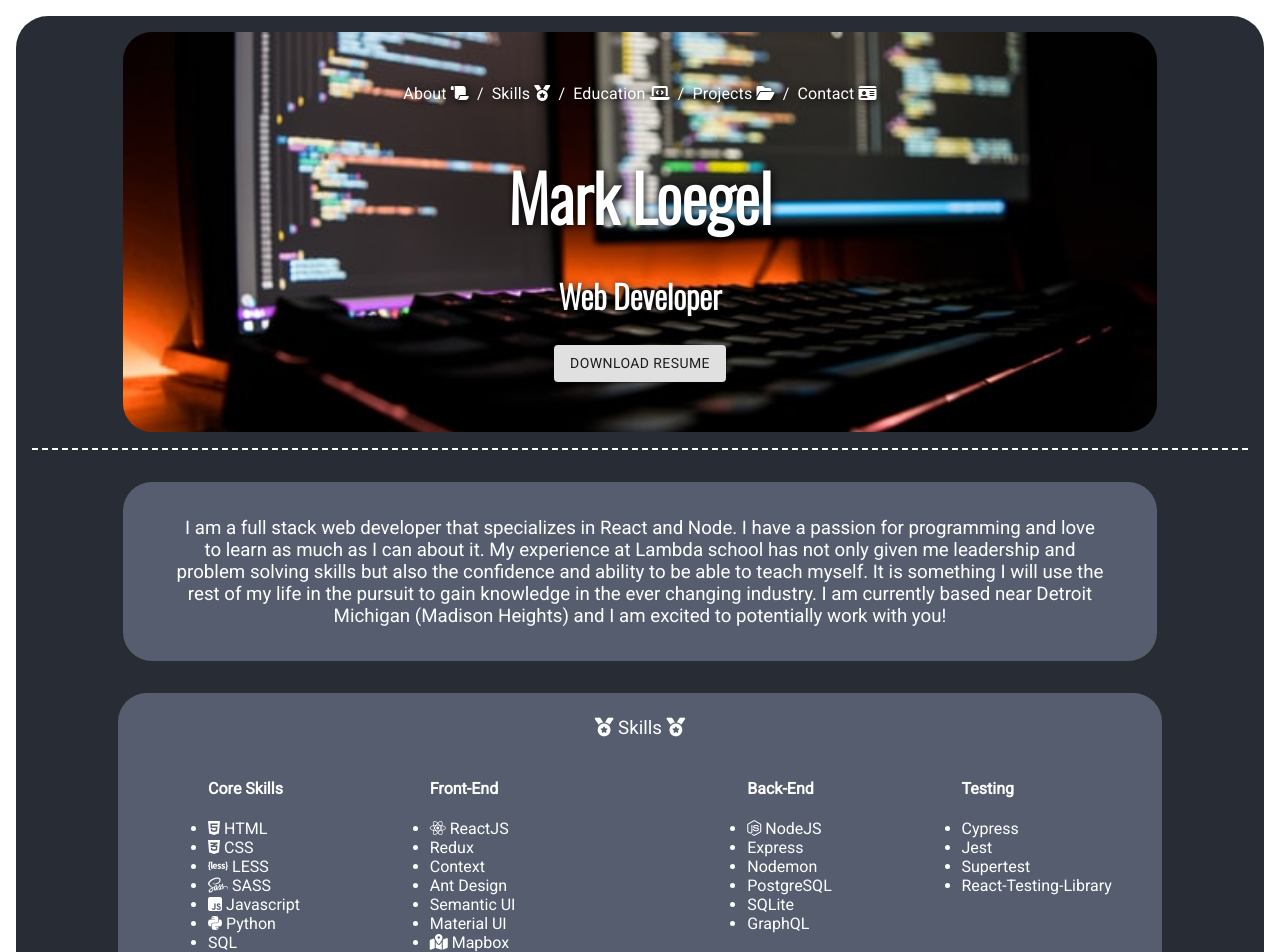
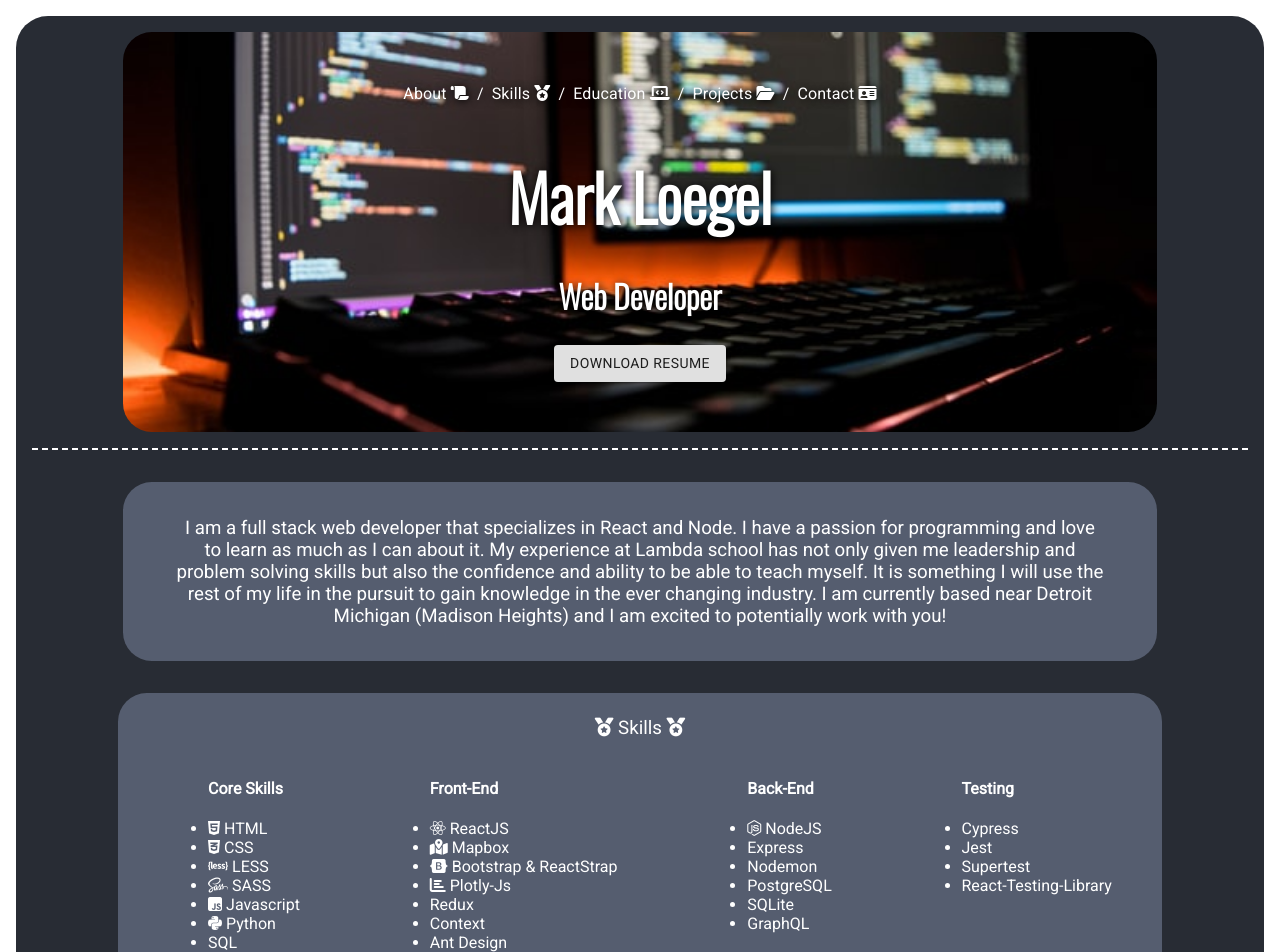
Before and after one commit to meloegel/portfolio, a React (Create React App) app: page / in a window 1280 px wide. Shown: the top 952 px of the page. Built offline with nearby package versions, Linux system fonts and the light colour scheme.

Commit message:
added plotly

```diff
--- a/src/components/skills.js
+++ b/src/components/skills.js
@@ -24,13 +24,14 @@
                         <ul>
                             <h4>Front-End</h4>
                             <li><i className="fab fa-react"></i> ReactJS</li>
+                            <li><i class="fas fa-map-marked-alt"></i> Mapbox</li>
+                            <li><i className="fab fa-bootstrap"></i> Bootstrap & ReactStrap</li>
+                            <li><i class="fas fa-chart-bar"></i> Plotly-Js</li>
                             <li>Redux</li>
                             <li>Context</li>
                             <li>Ant Design</li>
                             <li>Semantic UI</li>
                             <li>Material UI</li>
-                            <li><i class="fas fa-map-marked-alt"></i> Mapbox</li>
-                            <li><i className="fab fa-bootstrap"></i> Bootstrap & ReactStrap</li>
                             <li>Styled-Components</li>
                         </ul>
                     </div>
```
